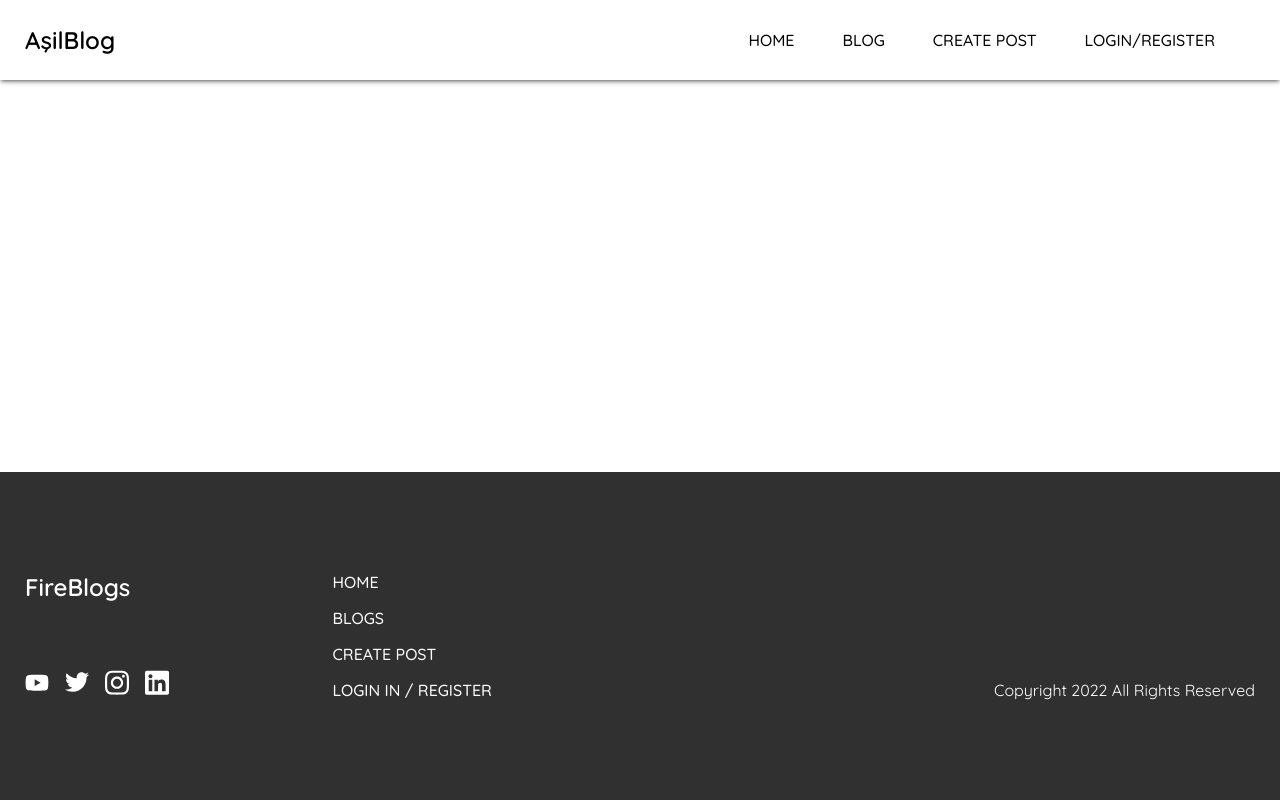
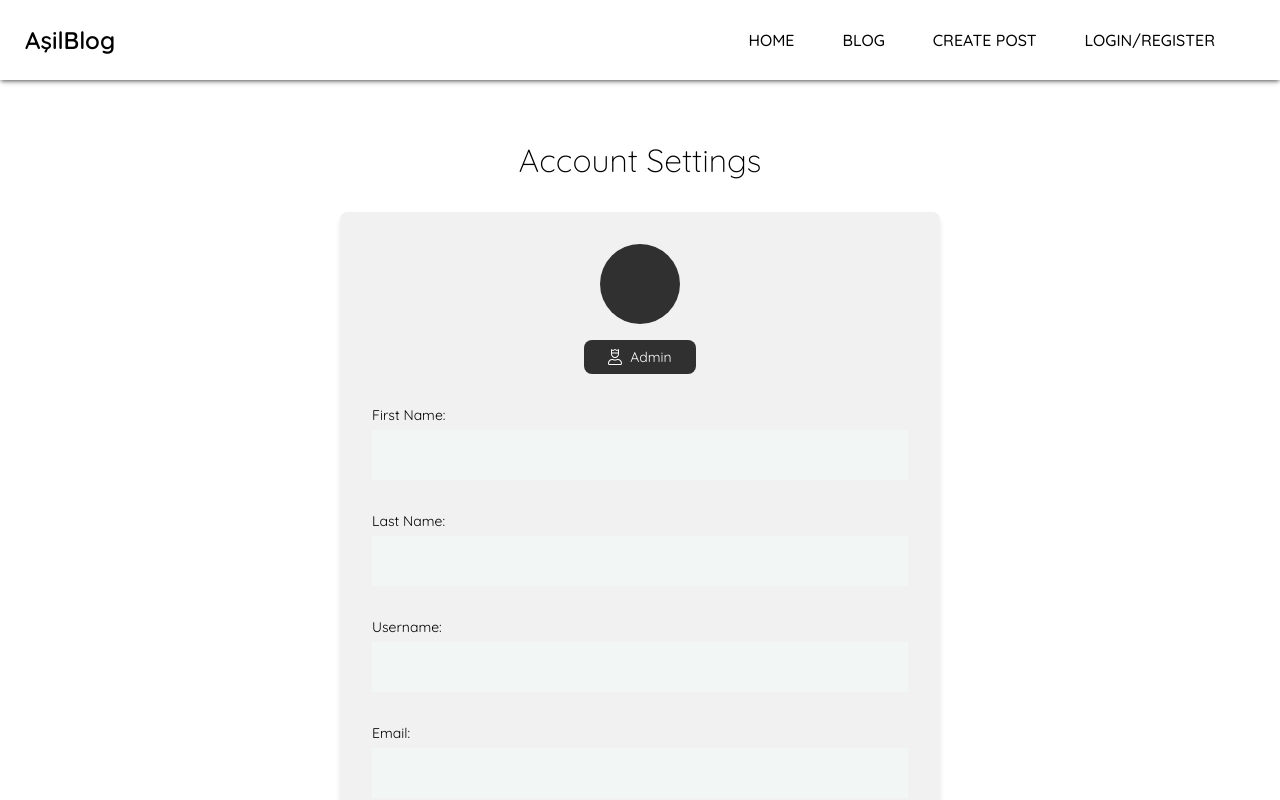
Before and after one commit to muhammetikbalbayram/Blog-App-With-Vuex-and-Firebase, a Vue app: page /profile in a window 1280 px wide. Shown: the top 800 px of the page. Built offline with nearby package versions, Linux system fonts and the light colour scheme; no server answers; what vue2-editor would draw is missing.

Commit message:
add Profile Menu and Profile View

```diff
--- a/src/components/BlogPost.vue
+++ b/src/components/BlogPost.vue
@@ -1,5 +1,5 @@
 <template>
-  <div class="blog-wrapper no-user">
+  <div class="blog-wrapper" :class="{ 'no-user' : !user }">
     <div class="blog-content">
       <div>
         <h2 v-if="post.welcomeScreen">{{post.title}}</h2>
@@ -28,7 +28,12 @@ export default {
   props:["post"],
   components:{
     Arrow
-  }
+  },
+  computed:{
+    user() {
+      return this.$store.state.user
+    }
+  },
 }
 </script>
 
--- a/src/components/Footer.vue
+++ b/src/components/Footer.vue
@@ -24,7 +24,7 @@
             <router-link class="link" :to="{ name: 'Home' }">Home</router-link>
             <router-link class="link" :to="{ name: 'Blogs' }">Blogs</router-link>
             <router-link class="link" to="#">Create Post</router-link>
-            <router-link class="link" :to="{ name: 'Login' }">Login In / Register</router-link>
+            <router-link v-if="!user" class="link" :to="{ name: 'Login' }">Login In / Register</router-link>
           </ul>
         </div>
       </div>
@@ -47,6 +47,11 @@ export default {
     twitter,
     instagram,
     linkedin,
+  },
+  computed:{
+    user() {
+      return this.$store.state.user
+    }
   },
 }
 </script>
--- a/src/components/Navigation.vue
+++ b/src/components/Navigation.vue
@@ -9,8 +9,39 @@
           <router-link class="link" :to="{ name: 'Home'}">Home</router-link>
           <router-link class="link" :to="{ name:'Blogs' }">Blog</router-link>
           <router-link class="link" to="#">Create Post</router-link>
-          <router-link class="link" :to="{ name:'Login' }">Login/Register</router-link>
+          <router-link v-if="!user" class="link" :to="{ name:'Login' }">Login/Register</router-link>
         </ul>
+        <div v-if="user" @click="toggleProfileMenu" class="profile" ref="profile">
+          <span>{{ this.$store.state.profileInitials }}</span>
+          <div v-show="profileMenu" class="profile-menu">
+            <div class="info">
+              <p class="initials">{{ this.$store.state.profileInitials }}</p>
+              <div class="right">
+                <p>{{ this.$store.state.profileFirstName }} {{ this.$store.state.profileLastName }}</p>
+                <p>{{ this.$store.state.profileUsername }}</p>
+                <p>{{ this.$store.state.profileEmail }}</p>
+              </div>
+            </div>
+            <div class="options">
+              <div class="option">
+                <router-link class="option" :to="{ name:'Profile' }">
+                  <user-icon class="icon"></user-icon>
+                  <p>Profile</p>
+                </router-link>
+              </div>
+              <div class="option">
+                <router-link class="option" :to="{ name:'Admin' }">
+                  <admin-icon class="icon"></admin-icon>
+                  <p>Admin</p>
+                </router-link>
+              </div>
+              <div @click="signOut" class="option">
+                  <sign-out-icon class="icon"></sign-out-icon>
+                  <p>Sign Out</p>
+              </div>
+            </div>
+          </div>
+        </div>
       </div>
     </nav>
     <menu-icon @click="toggleMobileNav" class="menu-icon" v-show="mobile"></menu-icon>
@@ -19,7 +50,7 @@
         <router-link class="link" :to="{ name: 'Home'}">Home</router-link>
         <router-link class="link" :to="{ name:'Blogs' }">Blog</router-link>
         <router-link class="link" to="#">Create Post</router-link>
-        <router-link class="link" to="#">Login/Register</router-link>
+        <router-link v-if="!user" class="link" to="#">Login/Register</router-link>
       </ul>
     </transition>
   </header>
@@ -27,21 +58,35 @@
 
 <script>
 import menuIcon from '../assets/Icons/bars-regular.svg'
+import UserIcon from '../assets/Icons/user-alt-light.svg'
+import AdminIcon from '../assets/Icons/user-crown-light.svg'
+import SignOutIcon from '../assets/Icons/sign-out-alt-regular.svg'
+import firebase from "firebase/app"
+import "firebase/auth"
 export default {
   name: "Navigation",
   components:{
-    menuIcon
+    menuIcon,
+    UserIcon,
+    AdminIcon,
+    SignOutIcon
   },
   data(){
     return{
       mobile:null,
       mobileNav:null,
-      windowWidth:null
+      windowWidth:null,
+      profileMenu:null
     }
   },
   created() {
     window.addEventListener('resize',this.checkScreen)
     this.checkScreen()
+  },
+  computed:{
+    user() {
+      return this.$store.state.user
+    }
   },
   methods:{
     checkScreen(){
@@ -57,6 +102,15 @@ export default {
 
     toggleMobileNav(){
       this.mobileNav=!this.mobileNav
+    },
+    toggleProfileMenu(e) {
+      if (e.target===this.$refs.profile) {
+        this.profileMenu=!this.profileMenu
+      }
+    },
+    signOut() {
+      firebase.auth().signOut()
+      window.location.reload()
     }
   }
 }
@@ -111,6 +165,87 @@ export default {
           margin-right: 0;
         }
       }
+      .profile{
+        position: relative;
+        cursor: pointer;
+        display: flex;
+        align-items: center;
+        justify-content: center;
+        width: 40px;
+        height: 40px;
+        border-radius: 50%;
+        color: #fff;
+        background-color: #303030;
+
+        span{
+          pointer-events: none;
+        }
+
+        .profile-menu{
+          position: absolute;
+          top: 60px;
+          right: 0;
+          width: 250px;
+          background-color: #303030;
+          box-shadow: 0 4px 6px -1px rgba(0,0,0,0.1),0 2px 4px -1px rgba(0,0,0,0.6);
+
+          .info{
+            display: flex;
+            align-items: center;
+            padding: 15px;
+            border-bottom: 1px solid #fff;
+
+            .initials {
+              position: initial;
+              width: 40px;
+              height: 40px;
+              background-color: #fff;
+              color: #303030;
+              display: flex;
+              align-items: center;
+              justify-content: center;
+              border-radius: 50%;
+            }
+
+            .right{
+              flex: 1;
+              margin-left: 24px;
+
+              p:nth-child(1) {
+                font-size: 14px;
+              }
+              p:nth-child(2),
+              p:nth-child(3) {
+                font-size: 12px;
+              }
+            }
+          }
+
+          .options{
+            padding: 15px;
+            .option{
+              text-decoration: none;
+              color: #fff;
+              display: flex;
+              align-items: center;
+              margin-bottom: 12px;
+
+              .icon{
+                width: 18px;
+                height: auto;
+              }
+              p{
+                font-size: 14px;
+                margin-left: 12px;
+              }
+
+              &:last-child{
+                margin-bottom: 0px;
+              }
+            }
+          }
+        }
+      }
     }
   }
 
--- a/src/router/index.js
+++ b/src/router/index.js
@@ -5,6 +5,8 @@ import Blogs from "@/views/Blogs";
 import Login from "@/views/Login";
 import Register from "@/views/Register";
 import ForgotPassword from "@/views/ForgotPassword";
+import Admin from "@/views/Admin";
+import Profile from "@/views/Profile";
 
 Vue.use(VueRouter);
 
@@ -49,6 +51,22 @@ const routes = [
       title:"Forgot Password",
     }
   },
+  {
+    path: "/admin",
+    name: "Admin",
+    component: Admin,
+    meta:{
+      title:"Admin",
+    }
+  },
+  {
+    path: "/profile",
+    name: "Profile",
+    component: Profile,
+    meta:{
+      title:"Profile",
+    }
+  },
 ];
 
 const router = new VueRouter({
--- a/src/store/index.js
+++ b/src/store/index.js
@@ -44,6 +44,15 @@ export default new Vuex.Store({
       state.profileInitials =
           state.profileFirstName.match(/(\b\S)?/g).join("") + state.profileLastName.match(/(\b\S)?/g).join("");
     },
+    changeFirstName(state, payload) {
+      state.profileFirstName=payload
+    },
+    changeLastName(state, payload) {
+      state.profileLastName=payload
+    },
+    changeUsername(state, payload) {
+      state.profileUsername=payload
+    }
   },
   actions: {
     async getCurrentUser({ commit }) {
@@ -52,6 +61,15 @@ export default new Vuex.Store({
       commit("setProfileInfo", dbResults);
       commit("setProfileInitials");
     },
+    async updateUserSettings({ commit,state }) {
+      const dataBase = await db.collection("users").doc(state.profileId)
+      await dataBase.update({
+        firstName: state.profileFirstName,
+        lastName: state.profileLastName,
+        username: state.profileUsername
+      })
+      commit("setProfileInitials")
+    }
   },
   modules: {
   }
--- /dev/null
+++ b/src/views/Admin.vue
@@ -0,0 +1,13 @@
+<template>
+  <div></div>
+</template>
+
+<script>
+export default {
+  name: "Admin"
+}
+</script>
+
+<style scoped>
+
+</style>
--- a/src/views/Home.vue
+++ b/src/views/Home.vue
@@ -1,6 +1,6 @@
 <template>
   <div class="home">
-    <blog-post :post="welcomeScreen"></blog-post>
+    <blog-post v-if="!user" :post="welcomeScreen"></blog-post>
     <blog-post :post="post" v-for="(post,index) in sampleBlogPost" :key="index"></blog-post>
     <div class="blog-card-wrap">
       <div class="container">
@@ -10,7 +10,7 @@
         </div>
       </div>
     </div>
-    <div class="updates">
+    <div v-if="!user" class="updates">
       <div class="container">
         <h2>Never miss a post. Register for your free account today!</h2>
         <router-link class="router-button" :to="{ name : 'Register' }">
@@ -58,6 +58,9 @@ export default {
   computed:{
     sampleBlogCards(){
       return this.$store.state.sampleBlogCards
+    },
+    user() {
+      return this.$store.state.user
     }
   },
 };
--- /dev/null
+++ b/src/views/Profile.vue
@@ -0,0 +1,166 @@
+<template>
+  <div class="profile">
+    <Modal v-if="modalActive" :modalMessage="modalMessage" v-on:close-modal="closeModal" />
+    <div class="container">
+      <h2>Account Settings</h2>
+      <div class="profile-info">
+        <div class="initials">{{ $store.state.profileInitials }}</div>
+        <div class="admin-badge">
+          <adminIcon class="icon" />
+          <span>admin</span>
+        </div>
+        <div class="input">
+          <label for="firstName">First Name:</label>
+          <input type="text" id="firstName" v-model="firstName" />
+        </div>
+        <div class="input">
+          <label for="lastName">Last Name:</label>
+          <input type="text" id="lastName" v-model="lastName" />
+        </div>
+        <div class="input">
+          <label for="username">Username:</label>
+          <input type="text" id="username" v-model="username" />
+        </div>
+        <div class="input">
+          <label for="email">Email:</label>
+          <input disabled type="text" id="email" v-model="email" />
+        </div>
+        <button @click="updateProfile">Save Changes</button>
+      </div>
+    </div>
+  </div>
+</template>
+
+<script>
+import Modal from "@/components/Modal"
+import AdminIcon from "../assets/Icons/user-crown-light.svg"
+export default {
+  name: "Profile",
+  components:{
+    Modal,
+    AdminIcon
+  },
+  data() {
+    return {
+      modalMessage:"Changes were saved!",
+      modalActive:null,
+    }
+  },
+  computed: {
+    firstName: {
+      get() {
+        return this.$store.state.profileFirstName
+      },
+      set(payload) {
+        this.$store.commit("changeFirstName",payload)
+      }
+    },
+    lastName: {
+      get() {
+        return this.$store.state.profileLastName
+      },
+      set(payload) {
+        this.$store.commit("changeLastName",payload)
+      }
+    },
+    username: {
+      get() {
+        return this.$store.state.profileUsername
+      },
+      set(payload) {
+        this.$store.commit("changeUsername",payload)
+      }
+    },
+    email() {
+      return this.$store.state.profileEmail
+    }
+  },
+  methods: {
+    closeModal(){
+      this.modalActive = !this.modalActive
+    },
+    updateProfile() {
+      this.$store.dispatch("updateUserSettings")
+      this.modalActive = !this.modalActive
+    }
+  }
+}
+</script>
+
+<style lang="scss" scoped>
+.profile {
+  .container {
+    max-width: 1000px;
+    padding: 60px 25px;
+    h2 {
+      text-align: center;
+      margin-bottom: 16px;
+      font-weight: 300;
+      font-size: 32px;
+    }
+    .profile-info {
+      border-radius: 8px;
+      box-shadow: 0 4px 6px -1px rgba(0, 0, 0, 0.1), 0 2px 4px -1px rgba(0, 0, 0, 0.06);
+      padding: 32px;
+      background-color: #f1f1f1;
+      display: flex;
+      flex-direction: column;
+      max-width: 600px;
+      margin: 32px auto;
+      .initials {
+        position: initial;
+        width: 80px;
+        height: 80px;
+        font-size: 32px;
+        background-color: #303030;
+        color: #fff;
+        display: flex;
+        align-self: center;
+        align-items: center;
+        justify-content: center;
+        border-radius: 50%;
+      }
+      .admin-badge {
+        display: flex;
+        align-self: center;
+        color: #fff;
+        font-size: 14px;
+        padding: 8px 24px;
+        border-radius: 8px;
+        background-color: #303030;
+        margin: 16px 0;
+        text-align: center;
+        text-transform: capitalize;
+        .icon {
+          width: 14px;
+          height: auto;
+          margin-right: 8px;
+        }
+      }
+      .input {
+        margin: 16px 0;
+        label {
+          font-size: 14px;
+          display: block;
+          padding-bottom: 6px;
+        }
+        input {
+          width: 100%;
+          border: none;
+          background-color: #f2f7f6;
+          padding: 8px;
+          height: 50px;
+          @media (min-width: 900px) {
+          }
+          &:focus {
+            outline: none;
+          }
+        }
+      }
+      button {
+        align-self: center;
+      }
+    }
+  }
+}
+</style>
```
